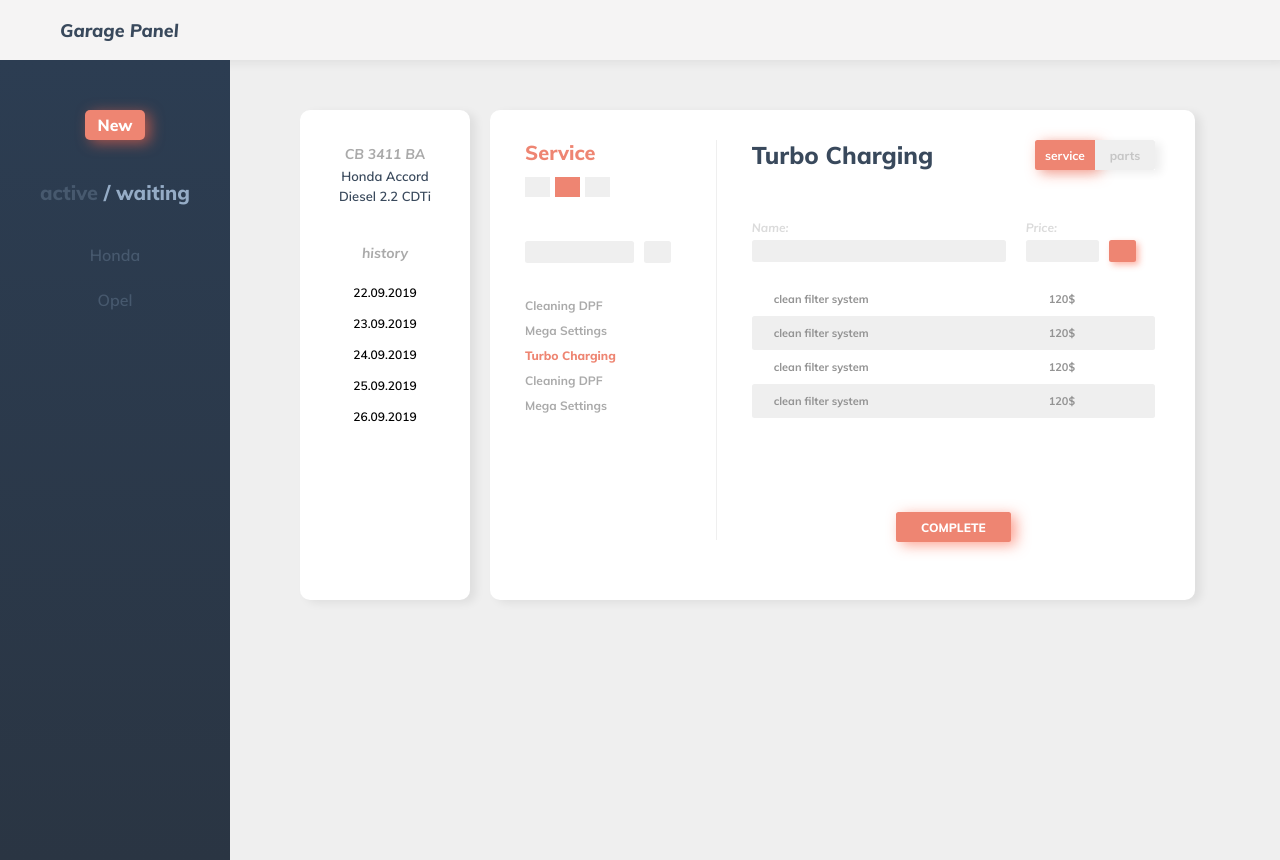
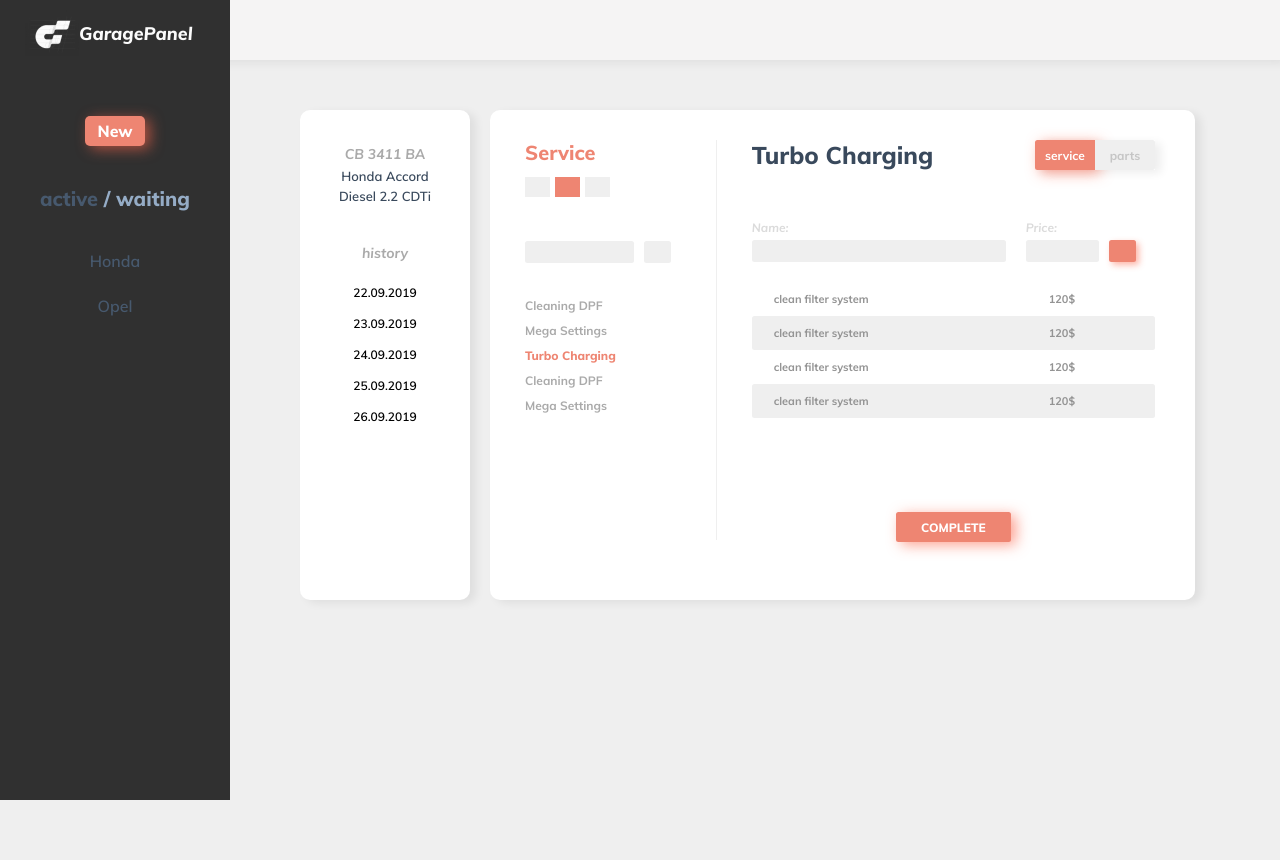
Before and after one commit to alexbogomilov77/Personal, a React (Create React App) app: page / in a window 1280 px wide. After the commit the page ends 800 px from the top, so only its background shows below. Built offline with nearby package versions, Linux system fonts and the light colour scheme.

Commit message:
sidebar redesign with logo

```diff
--- a/src/App.js
+++ b/src/App.js
@@ -11,8 +11,8 @@ import './assets/styles/index.scss'
 function App() {
   return (
     <div className="App">
+      <Sidebar />
       <Header />
-      <Sidebar />
       <Main />
     </div>
   );
--- a/src/assets/styles/components/global/header.scss
+++ b/src/assets/styles/components/global/header.scss
@@ -4,10 +4,4 @@
     align-items: center;
     background-color: $white2;
     box-shadow: $shadow;
-    .logo {
-        color: $solid;
-        font-size: 18px;
-        padding-left: 60px;
-        font-family: 'Muli-ExtraBoldItalic';
-    }
 }
--- a/src/assets/styles/components/global/sidebar.scss
+++ b/src/assets/styles/components/global/sidebar.scss
@@ -4,8 +4,22 @@
     position: absolute;
     padding: 0 5px;
     text-align: center;
-    background: linear-gradient(0deg, rgba(42,53,67,1) 0%, rgba(44,61,82,1) 100%);
-    // background-color: $solid;
+    // background: linear-gradient(0deg, rgba(42,53,67,1) 0%, rgba(44,61,82,1) 100%);
+    background-color: #303030;
+    .logo {
+        text-align: left;
+        display: flex;
+        align-items: center;
+        margin: 10px 0;
+        .logo-image {
+            padding-left: 20px;
+        }
+        .logo-label {
+            font-size: 18px;
+            color: #fbfbfb;
+            font-family: 'Muli-ExtraBoldItalic';
+        }
+    }
     .new {
         width: 60px;
         height: 30px;
--- a/src/components/global/Header.js
+++ b/src/components/global/Header.js
@@ -5,9 +5,9 @@ class Header extends Component {
   render() {
     return (
       <header className="header">
-        <div className="logo">
+        {/* <div className="logo">
           Garage Panel
-        </div>
+        </div> */}
       </header>
     )
   }
--- a/src/components/global/Sidebar.js
+++ b/src/components/global/Sidebar.js
@@ -2,6 +2,7 @@ import React, { Component } from 'react'
 // import Comment from './Comment'
 // import axios from 'axios'
 import { connect } from 'react-redux'
+import logo from '../../assets/images/dd2.jpg'
 // import { deleteCommentAction } from '../actions/rootActions'
 
 class Sidebar extends Component {
@@ -26,6 +27,11 @@ class Sidebar extends Component {
 
     return this.props.cars.length > 0 ? (
       <div className='sidebar'>
+
+        <div className="logo">
+          <img className="logo-image" src={logo}></img>
+          <p className="logo-label">GaragePanel</p>
+        </div>
 
         <button className='new btn btn-active'>
           New
```
Also changed, not shown: src/assets/images/dd2.jpg (added).
